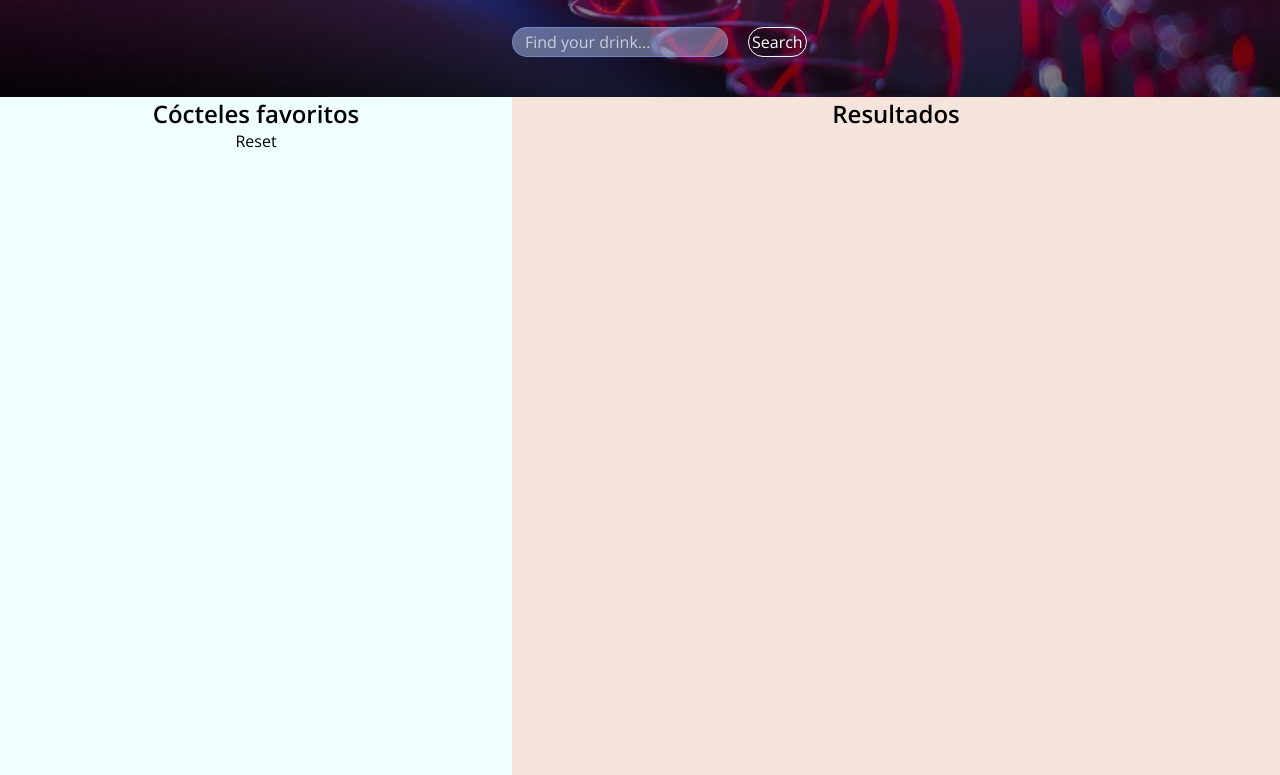
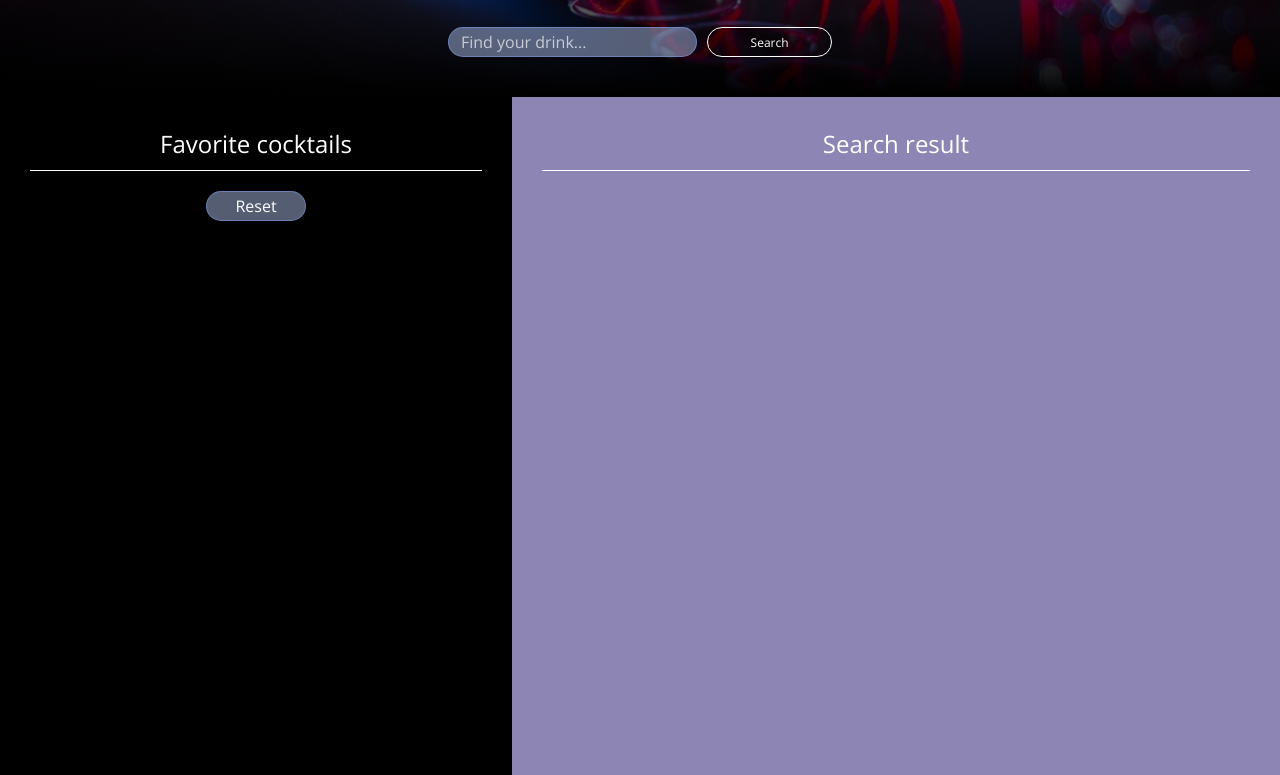
Before and after one commit to Adalab/modulo-2-evaluacion-final-tanferest, a website: page docs/index.html in a window 1280 px wide. Shown: the part 143-918 px from the top of the page. Drawn offline with nearby package versions, Linux system fonts and the light colour scheme.

Commit message:
add and retouch styles on search list

```diff
--- a/docs/index.html
+++ b/docs/index.html
@@ -6,7 +6,7 @@
     <meta name="viewport" content="width=device-width, initial-scale=1.0" />
     <link href="https://fonts.googleapis.com/css2?family=Open+Sans:wght@300;400;600&family=Playfair+Display+SC:ital,wght@0,400;0,700;1,400;1,700&display=swap" rel="stylesheet">
     <link rel="stylesheet" href="./assets/css/main.css" />
-    <title>Módulo 2: evaluación final</title>
+    <title>AdaCocktail</title>
   </head>
   <body>
     <header class="header">
@@ -21,13 +21,15 @@
     <main class="main">
       <div class="main-content">
         <div class="favcontainer">
-          <h2>Cócteles favoritos</h2>
+          <h2 class="favcontainer__title">Favorite cocktails</h2>
           <ul class="favcontainer__list js_fav_list">
           </ul>
-          <button class="js_reset_button">Reset</button>
+          <button class="reset js_reset_button">Reset</button>
         </div>
         <div class="results">
-          <h2>Resultados</h2>
+          <div class="results__titlecontainer">
+            <h2 class="results__titlecontainer--text">Search result</h2>
+          </div>
           <ul class="results js_result_list"></ul>
         </div>
       </div>
--- a/src/scss/core/_variables.scss
+++ b/src/scss/core/_variables.scss
@@ -1,5 +1,6 @@
 $light-text: #fff;
 $blue-light-background: rgba(178, 196, 241, 0.475);
-$red-light-background: rgba(169, 100, 100, 0.749);
+$blue-light: rgb(141, 134, 181);
+$red-light-background: rgba(162, 101, 129, 0.749);
 $dark-blue: #2d3548;
 $black: #000;
--- a/src/scss/layout/_header.scss
+++ b/src/scss/layout/_header.scss
@@ -41,7 +41,7 @@
     justify-content: space-between;
   }
   @include desktop {
-    width: 20%;
+    width: 30%;
   }
   &__input {
     border: 1px solid rgba(133, 168, 255, 0.475);
@@ -58,15 +58,13 @@
       margin-bottom: 0;
       width: 300px;
     }
-    @include desktop {
-      margin-right: 20px;
-    }
   }
   &__button {
+    font-size: 0.75rem;
     color: $light-text;
     border: 1px solid $light-text;
     border-radius: 30px;
-    width: 80px;
+    min-width: 80px;
     height: 30px;
     padding: 3px;
     &:hover {
@@ -74,6 +72,10 @@
     }
     @include tablet {
       margin-bottom: 0;
+      margin-left: 10px;
+      width: 120px;
+    }
+    @include desktop {
       width: 150px;
     }
   }
--- a/src/scss/layout/_main.scss
+++ b/src/scss/layout/_main.scss
@@ -2,19 +2,74 @@
     display: flex;
     flex-direction: column;
     text-align: center;
-    min-height: 90vh;
     @include tablet {
         flex-direction: row;
     }
 }
 .results {
+    width: 100%;
+    min-height: 100vh;
+    background-color: $blue-light;
     display: flex;
     flex-direction: column;
     align-items: center;
+    @include tablet {
+        width: 50%;
+    }
+    @include desktop {
+        width: 60%;
+    }
+    &__titlecontainer{
+        width: 100%;
+        font-family: 'Open Sans', sans-serif;
+        color: $light-text;
+        &--text {
+            margin: 0 10px 10px 10px;
+            border-bottom: 1px solid $light-text;
+            border-top: 1px solid $light-text;
+            font-weight: 300;
+            padding: 10px;
+            @include tablet {
+                border-top: none;
+                margin: 20px 30px 10px 30px;
+            }
+        }
+    }
+    &__item {
+        display: flex;
+        flex-direction: column;
+        justify-content: center;
+        align-items: center;
+        padding: 10px;
+        border-radius: 5px;
+        width: 300px;
+        height: 250px;
+        margin: 20px auto;
+        &--name {
+            font-weight: 300;
+            color: #fff;
+            text-transform: uppercase;
+            margin-bottom: 10px;
+        }
+        &--img {
+            border: 1px solid #fff;
+            width: 150px;
+            height: 150px;
+            border-radius: 5%;
+        }
+    }
+}
+
+
+.favcontainer {
     width: 100%;
-    background-color: rgb(245, 228, 220);
+    background-color: $black;
+    padding-bottom: 20px;
     @include tablet {
-        width: 65%;
+        width: 50%;
+    }
+    @include desktop {
+        width: 40%;
     }
     &__title {
         font-family: 'Open Sans', sans-serif;
@@ -26,49 +81,8 @@
         border-top: 1px solid $light-text;
         color: $light-text;
         @include tablet {
-            border: 1px solid $light-text;
-        }
-    }
-    &__item {
-        background-color: rgb(245, 228, 220);
-        width: 400px;
-        display: flex;
-        flex-direction: column;
-        justify-content: center;
-        align-items: center;
-        padding: 30px;
-        &--name {
-            color: rgb(106, 119, 142);
-            margin-bottom: 10px;
-        }
-        &--img {
-            width: 200px;
-            height: 250px;
-            border: 5px solid rgba(106, 119, 142, 0.479);
-            border-radius: 5%;
-            margin-bottom: 10px;
-        }
-    }
-}
-
-
-.favcontainer {
-    width: 100%;
-    background-color: $black;
-    @include tablet {
-        width: 35%;
-    }
-    &__title {
-        font-family: 'Open Sans', sans-serif;
-        font-weight: 300;
-        padding: 10px;
-        background-color: $black;
-        margin: 0 10px 10px 10px;
-        border-bottom: 1px solid $light-text;
-        border-top: 1px solid $light-text;
-        color: $light-text;
-        @include tablet {
-            border: 1px solid $light-text;
+            margin: 20px 30px 10px 30px;
+            border-top: none;
         }
     }
     &__list {
@@ -77,7 +91,6 @@
         align-items: center;
     }
 }
-
 .fav-cocktail {
     background-color: $dark-blue;
     display: flex;
@@ -85,15 +98,14 @@
     justify-content: center;
     align-items: center;
     padding: 10px;
-    //border: 1px solid $blue-light-background;
     border-radius: 5px;
-    box-shadow: rgba(50, 50, 93, 0.25) 0px 30px 60px -12px inset, rgba(0, 0, 0, 0.3) 0px 18px 36px -18px inset;
+    box-shadow: rgba(202, 202, 250, 0.25) 0px 30px 60px -12px inset, rgba(0, 0, 0, 0.3) 0px 18px 36px -18px inset;
     width: 300px;
     margin: 20px auto;
     & h3 {
-        font-weight: 300;
-        color: #fff;
-        text-transform: uppercase;
+        font-family: 'Playfair Display SC', serif;
+        font-weight: 400;
+        color: $blue-light;
         margin-bottom: 10px;
     }
     & img {
```
Also changed, not shown: docs/assets/js/main.js (+1 -1 lines), src/html/index.html (+4 -2 lines), docs/assets/css/main.css.
